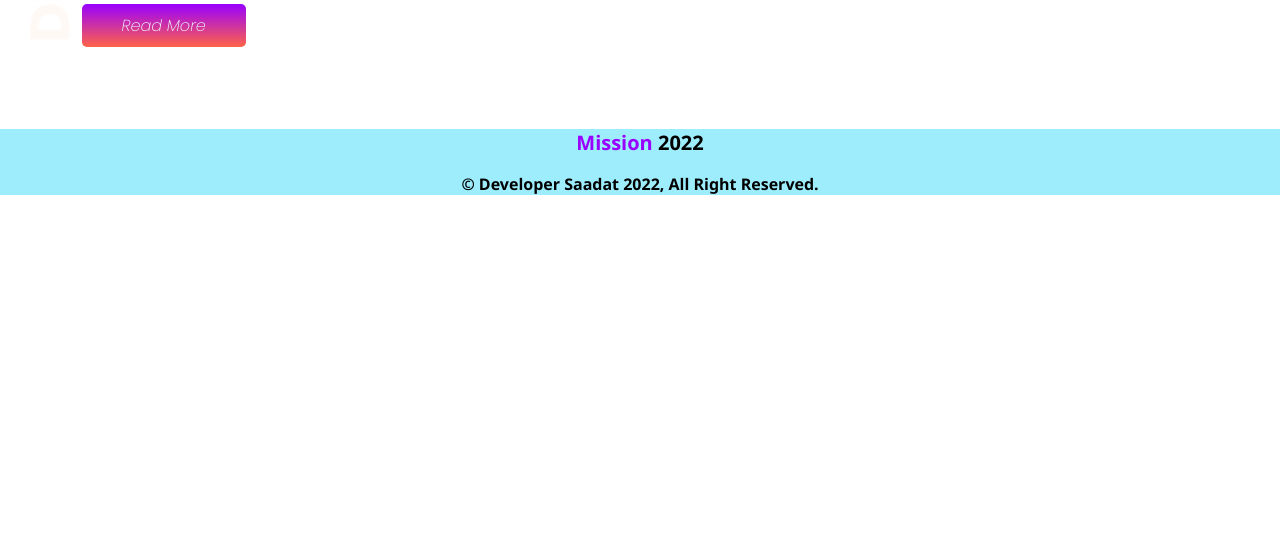
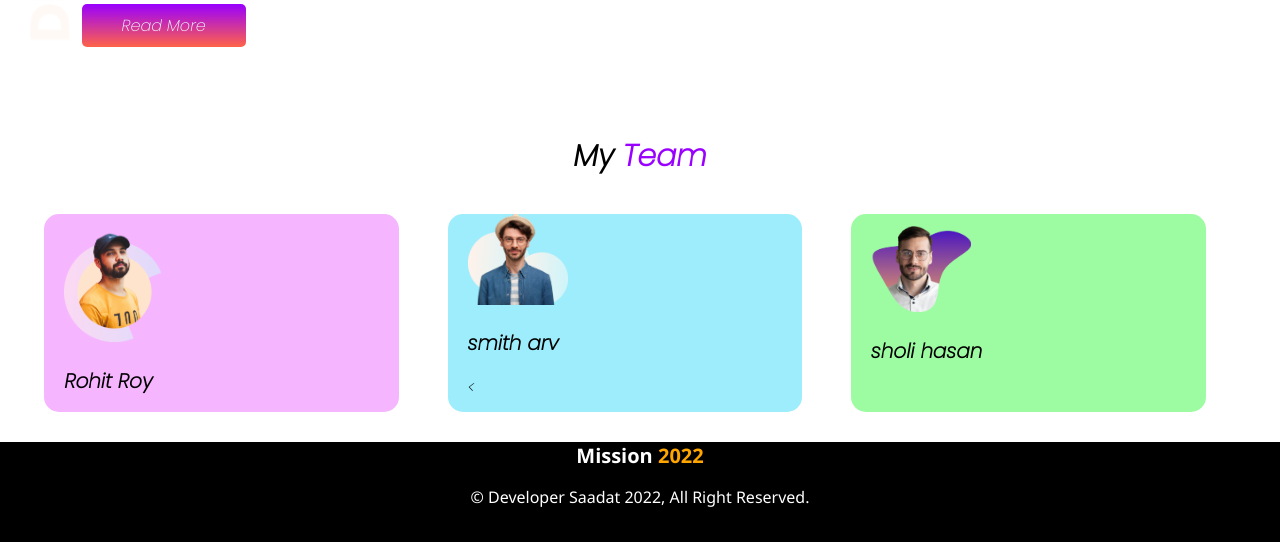
Before and after one commit to nazmussaadatcse/portfolio-website, a plain HTML site: page portfolio-website.html in a window 1280 px wide. Shown: the part 1860-2402 px from the top of the page. Before the commit the page ends 2071 px from the top, so only its background shows below. Drawn offline with Linux system fonts and the light colour scheme.

Commit message:
first commit

```diff
--- a/portfolio-website.html
+++ b/portfolio-website.html
@@ -89,11 +89,33 @@
                 <img src=" images/project.png" alt="">
             </div>
     </section>
+    <section class="experience-area">
+        <h1>My <span class="deep-blue">Team</span></h1>
+        <div class="flexible-container">
+            <div id="full-stack-experience" class="experience-item">
+                <img src="images/person-0.png" alt="">
+                <h2>Rohit Roy</h2>
+
+            </div>
+            <div id="web-dev-experience" class="experience-item">
+                <img src="images/person-4.png" alt="">
+                <h2>smith arv</h2>
+                <
+            </div>
+
+            <div id="web-dev-experiences" class="experience-item">
+                <img src="images/person-5.png" alt="">
+                <h2>sholi hasan</h2>
+
+            </div>
+        </div>
+    </section>
+
 
         <footer class="foott">
-            <h2 ><span class="deep-blue">Mission</span> 2022</h2>
+            <h2 ><span class="deep-white">Mission</span> <span class="deep-or">2022</span> </h2>
             <p>
-                © Developer Saadat 2022, All Right Reserved.
+                <span class="deep-white">© Developer Saadat 2022, All Right Reserved.</span>
             </p>
         </footer>
 </body>
--- a/style.css
+++ b/style.css
@@ -21,6 +21,12 @@ h3{
 }
 .deep-blue{
     color: #9900ff;
+}
+.deep-white{
+    color: white;
+}
+.deep-or{
+    color: orange;
 }
 .flexible-container{
     display: flex;
@@ -115,13 +121,15 @@ h3{
 }
 footer p{
     text-align: center;
+    font-weight: 400;
 }
 footer h2{
     text-align: center;
 
 }
 .foott{
-    background-color: #9dedfc;
+    background-color: black;
     column-gap: normal;
     font-family: 'Segoe UI', Tahoma, Geneva, Verdana, sans-serif;
+    min-height: 100px;
 }
```
Also changed, not shown: images/person-0.png (added), images/person-4.png (added), images/person-5.png (added).
